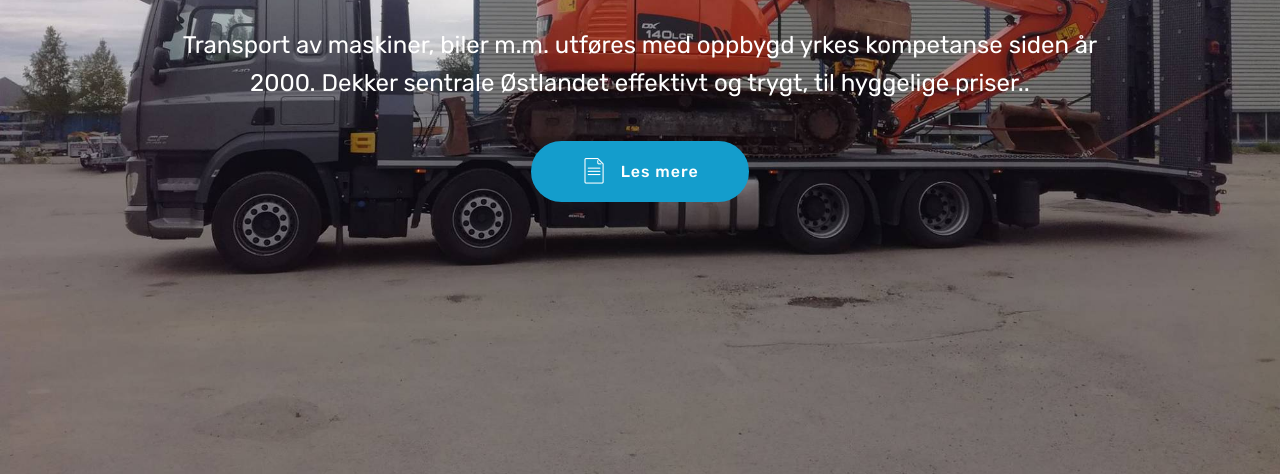
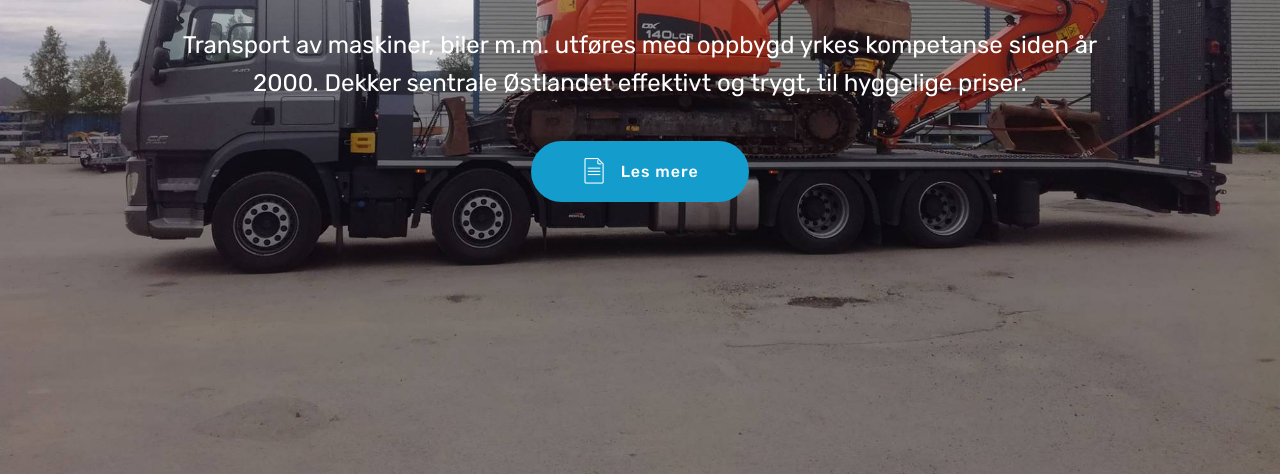
Before and after one commit to tomingvin/trygg, a plain HTML site: page index.html in a window 1280 px wide. Shown: the part 326-802 px from the top of the page. Drawn offline with Linux system fonts and the light colour scheme; files whose address does not match are found by name.

Commit message:
Skrivefeil

```diff
--- a/index.html
+++ b/index.html
@@ -63,7 +63,7 @@
 
                 <h3 class="mbr-section-subtitle align-center mbr-light pb-3 mbr-fonts-style display-2">Trygg Transport/Bilberging</h3>
                 <p class="mbr-text align-center pb-3 mbr-fonts-style display-5">Transport av maskiner, biler m.m. utføres med oppbygd yrkes kompetanse siden år<br>2000.
-Dekker sentrale Østlandet effektivt og trygt, til hyggelige priser..
+Dekker sentrale Østlandet effektivt og trygt, til hyggelige priser.
                 </p>
                 <div class="mbr-section-btn align-center"><a class="btn btn-md btn-primary display-4" href="index.html#content1-4">
                         <span class="mbr-iconfont mbri-file"></span>Les mere</a></div>
```
